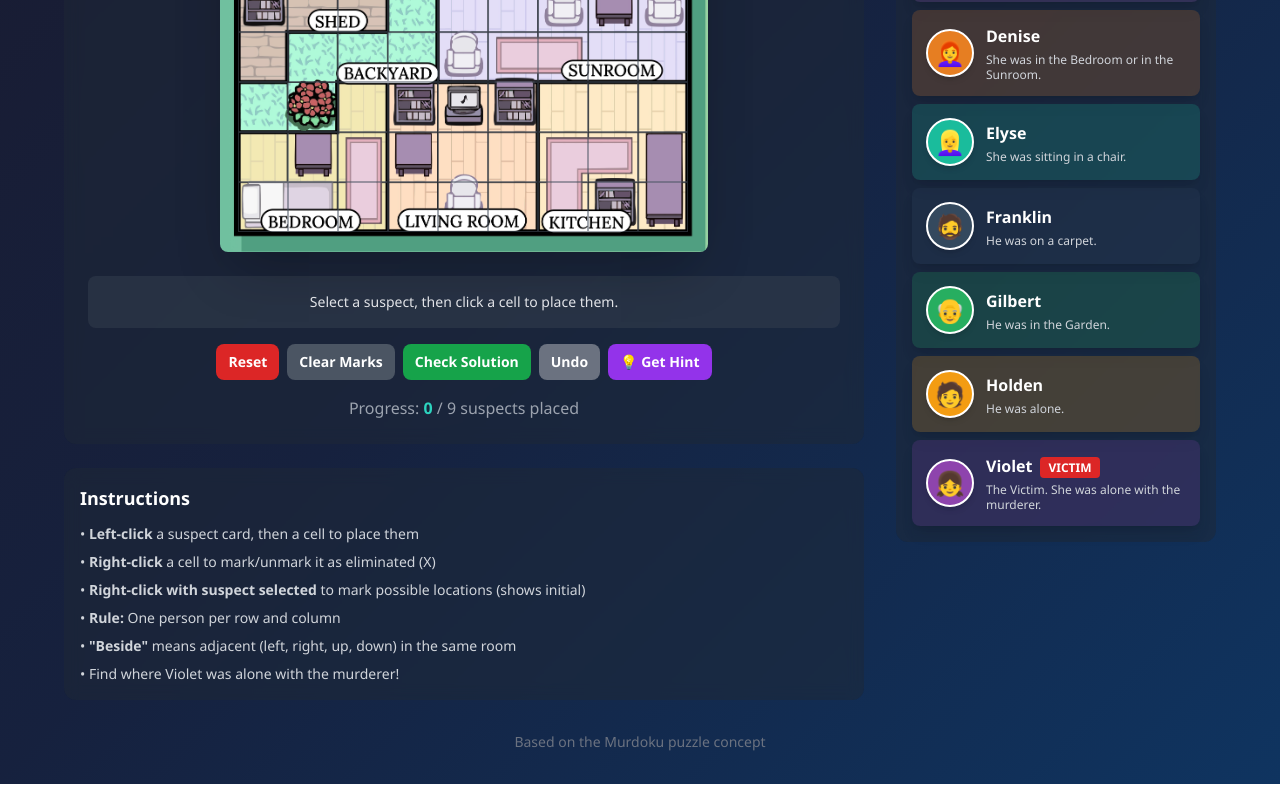
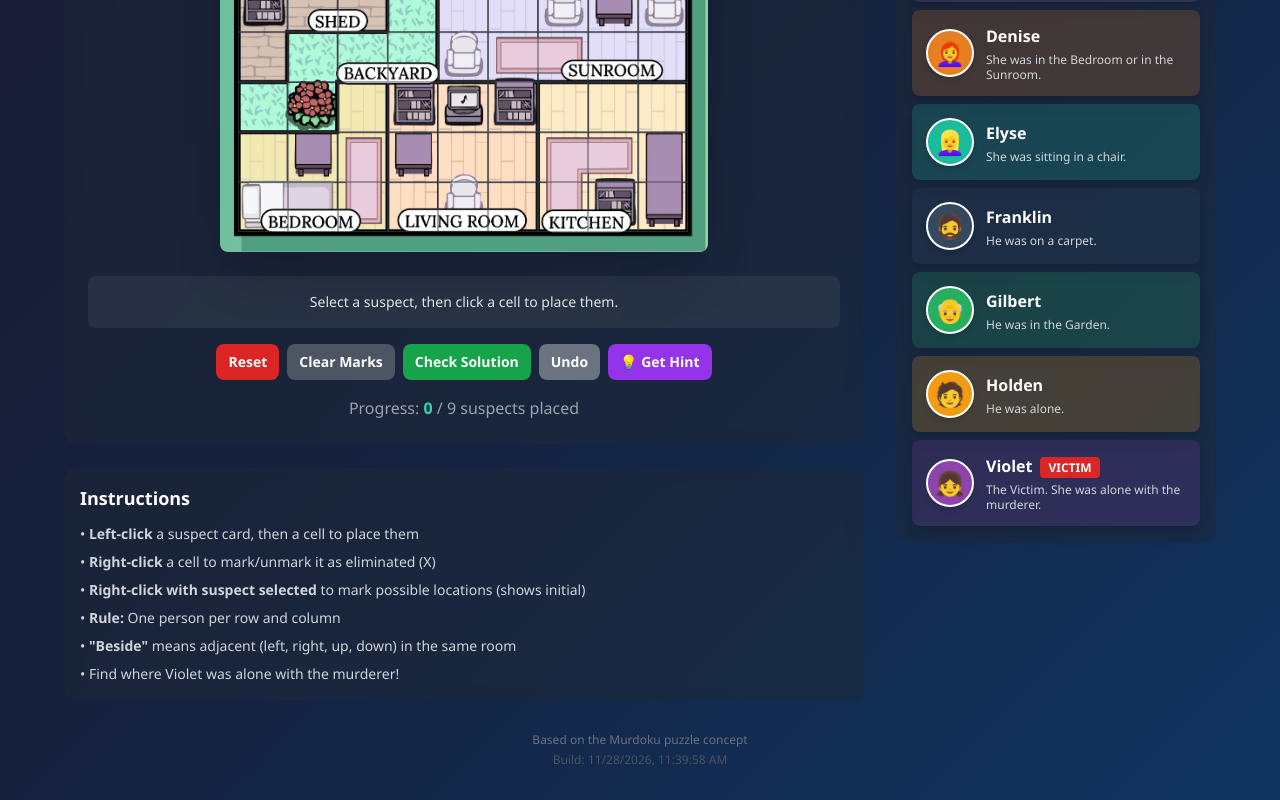
Before and after one commit to hypo321/murdoku-game, a React (Vite) app: page / in a window 1280 px wide. Shown: the part 513-1313 px from the top of the page. Built offline with nearby package versions, Linux system fonts and the light colour scheme.

Commit message:
Added build version

```diff
--- a/src/App.jsx
+++ b/src/App.jsx
@@ -1,3 +1,4 @@
+/* global __BUILD_TIME__ */
 import { useState, useCallback, useEffect, useRef } from 'react';
 import GameBoard from './components/GameBoard';
 import SuspectCard from './components/SuspectCard';
@@ -497,8 +498,11 @@ function App() {
         </div>
       </div>
 
-      <footer className="text-center mt-8 text-gray-500 text-sm">
+      <footer className="text-center mt-8 text-gray-500 text-xs">
         <p>Based on the Murdoku puzzle concept</p>
+        <p className="mt-1 text-gray-600">
+          Build: {new Date(__BUILD_TIME__).toLocaleString()}
+        </p>
       </footer>
     </div>
   );
--- a/vite.config.js
+++ b/vite.config.js
@@ -5,4 +5,7 @@ import react from '@vitejs/plugin-react';
 export default defineConfig({
   plugins: [react()],
   base: '/murdoku-game/',
+  define: {
+    __BUILD_TIME__: JSON.stringify(new Date().toISOString()),
+  },
 });
```
